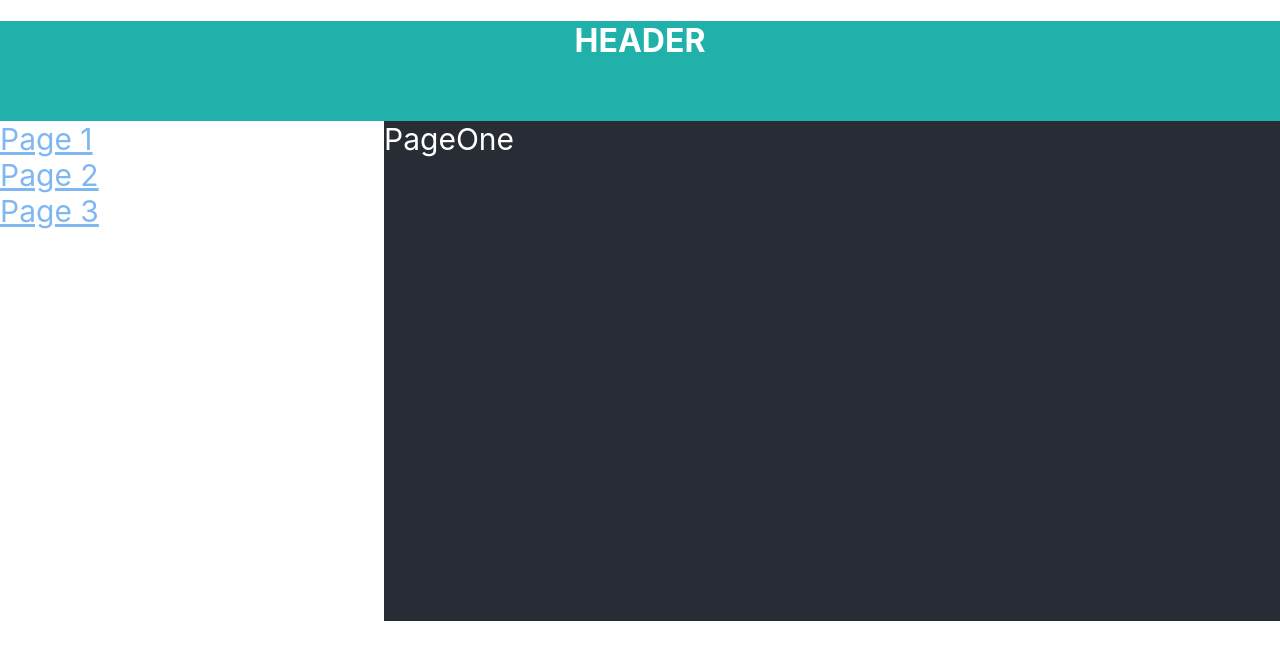
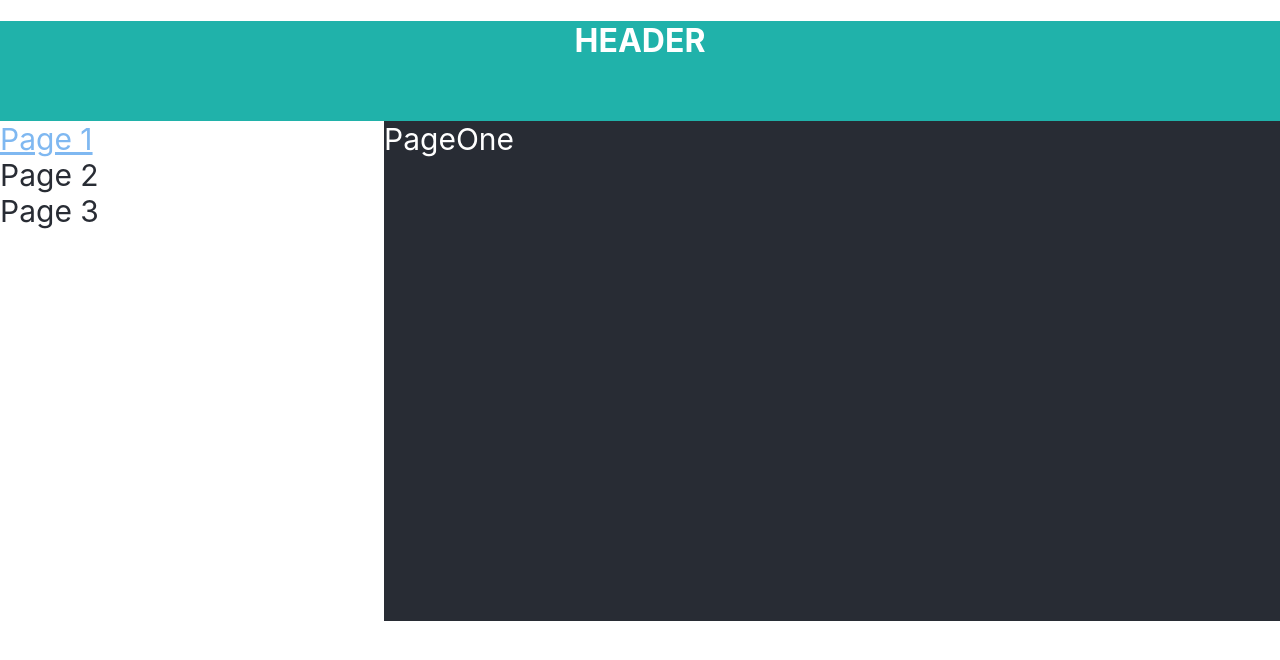
Before and after one commit to vbsm11/about-routings, a React (Create React App) app: page /page1 in a window 1280 px wide. Shown: the top 660 px of the page. Built offline with nearby package versions, Linux system fonts and the light colour scheme.

Commit message:
Styled NavLinks (isActive!!!)

```diff
--- a/src/components/Site.module.css
+++ b/src/components/Site.module.css
@@ -20,7 +20,7 @@
 
 }
 
-.content{
+.content {
     background-color:#282c34;
     height: 500px;
     width: 70%;
@@ -28,7 +28,7 @@
     font-size: 30px;
 }
 
-.navLink {
+.nav a.navLink {
     text-decoration: none;
     color: #282c34;
 }
--- a/src/components/Site.tsx
+++ b/src/components/Site.tsx
@@ -14,17 +14,17 @@ export const Site = () => {
             <div className={styles.body}>
                 <div className={styles.nav}>
                     <div>
-                        <NavLink to="/page1" className={isActive => isActive? styles.active: styles.navLink}>
+                        <NavLink to="/page1" className={({isActive}) => isActive? styles.active: styles.navLink}>
                             Page 1
                         </NavLink>
                     </div>
                     <div>
-                        <NavLink to="/page2" className={isActive => isActive? styles.active: styles.navLink}>
+                        <NavLink to="/page2" className={({isActive})=> isActive? styles.active: styles.navLink}>
                             Page 2
                         </NavLink>
                     </div>
                     <div>
-                        <NavLink to="/page3" className={isActive => isActive? styles.active: styles.navLink}>
+                        <NavLink to="/page3" className={({isActive}) => isActive? styles.active: styles.navLink}>
                             Page 3
                         </NavLink>
                     </div>
@@ -42,6 +42,5 @@ export const Site = () => {
                     </div>
                 </div>
             </div>
-
             )
-            }
+}
```
